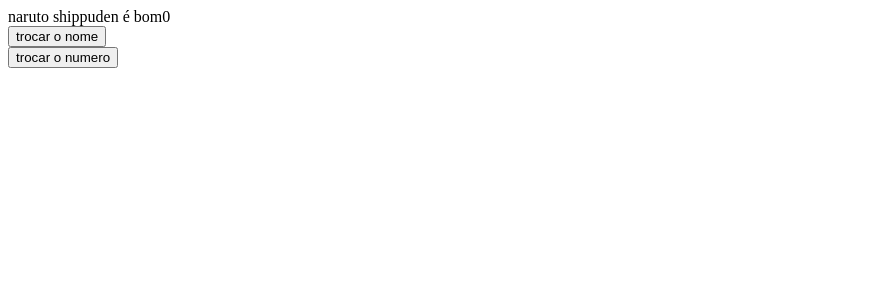
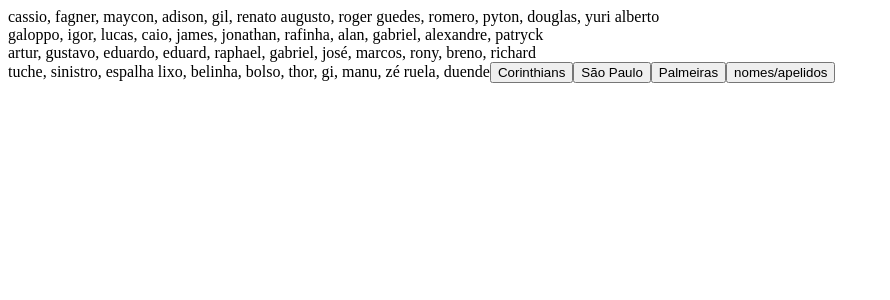
Before and after one commit to andersons-tuche23/Aulas-js-react-fe, a Next.js app: page / in a window 1280 px wide. Shown: the top 300 px of the page, without its empty margins (0-890 px from the left). Built offline with nearby package versions, Linux system fonts and the light colour scheme.

Commit message:
exercicio useEffect

```diff
--- a/src/pages/index.js
+++ b/src/pages/index.js
@@ -1,34 +1,67 @@
-import React, { useState } from "react";
+import React, { useEffect, useState } from "react";
 import styles from '../styles/Home.module.css';
 
 
+//fazer aparecer a lista da seleção brasileira, só que voce tera 3 botões para trocar
+//os nomes da seleção brasileira, para corinthians, do são paulo e do palmeiras 11 jogadores
+
+//uma função que mude na tela 10 nomes diferentes, ao clicar em um botão
+
 function home() {
-    // use state
-    //voce tera que fazer uma função que muda dois  states que exibe na tela numa mesma frase
 
-    //voce tera que fazer um state como contador, * 4
+    const [seleção, setSeleção] = useState()
+    const [corinthians, setElenco] = useState('cassio, fagner, maycon, adison, gil, renato augusto, roger guedes, romero, pyton, douglas, yuri alberto ')
+    const [saoPaulo, setEquipe] = useState('galoppo, igor, lucas, caio, james, jonathan, rafinha, alan, gabriel, alexandre, patryck  ')
+    const [palmeiras, setTime] = useState('artur, gustavo, eduardo, eduard, raphael, gabriel, josé, marcos, rony, breno, richard')
+    const [teste, seteTeste] = useState('selecao')
+
+    const [nomes, setGalera] = useState()
+    const [apelidos, setLoucos] = useState('tuche, sinistro, espalha lixo, belinha, bolso, thor, gi, manu, zé ruela, duende')
+
+    useEffect(() => {
+        if (teste === 'corinthians') {
+            setElenco('romario, dunga, beto, rivaldo, roberto carlos, lucio, ronaldo, ronaldinho, kaka, edilson, dida ')
+            setSeleção('corinthians')
+        }
+
+        else if (teste === 'saopaulo') {
+            setEquipe('romario, dunga, beto, rivaldo, roberto carlos, lucio, ronaldo, ronaldinho, kaka, edilson, dida ')
+            setSeleção('saopaulo')
+        }
+        else if (teste === 'palmeiras') {
+            setTime('romario, dunga, beto, rivaldo, roberto carlos, lucio, ronaldo, ronaldinho, kaka, edilson, dida ')
+            setSeleção('palmeiras')
+        }
+
+        else if(teste === 'apelidos'){
+            setLoucos('eduardo, marcelo, teteu, vitor, yan, betinho, douglas, caio, felipe, vinicios')
+            setGalera('apelidos')
+        }
 
 
-    const [anime, setTeste] = useState('naruto shippuden é bom')
-    const [contador, setTeste2] = useState(0)
+    }, [teste]);
+
+// segundo exercicio//
+
+
 
 
     return (
         <>
-            {anime}
+            {corinthians}<br />
+            {saoPaulo}<br />
+            {palmeiras}<br />
 
-            {contador}
+            {apelidos}
 
+            <button onClick={() => seteTeste('corinthians')}>Corinthians</button>
+            <button onClick={() => seteTeste('saopaulo')}>São Paulo</button>
+            <button onClick={() => seteTeste('palmeiras')}>Palmeiras</button>
 
-                <div className={styles.exercicio}>
-                    <button onClick={() => setTeste('mas prefiro dragon ball')}>trocar o nome</button>
-                </div>
-
-                <div>
-                    <button onClick={() => setTeste2(contador + 4)}>trocar o numero</button>
-                </div>
+            <button onClick={() => seteTeste('apelidos')}>nomes/apelidos</button>
 
         </>
+
     )
 }
 
```
